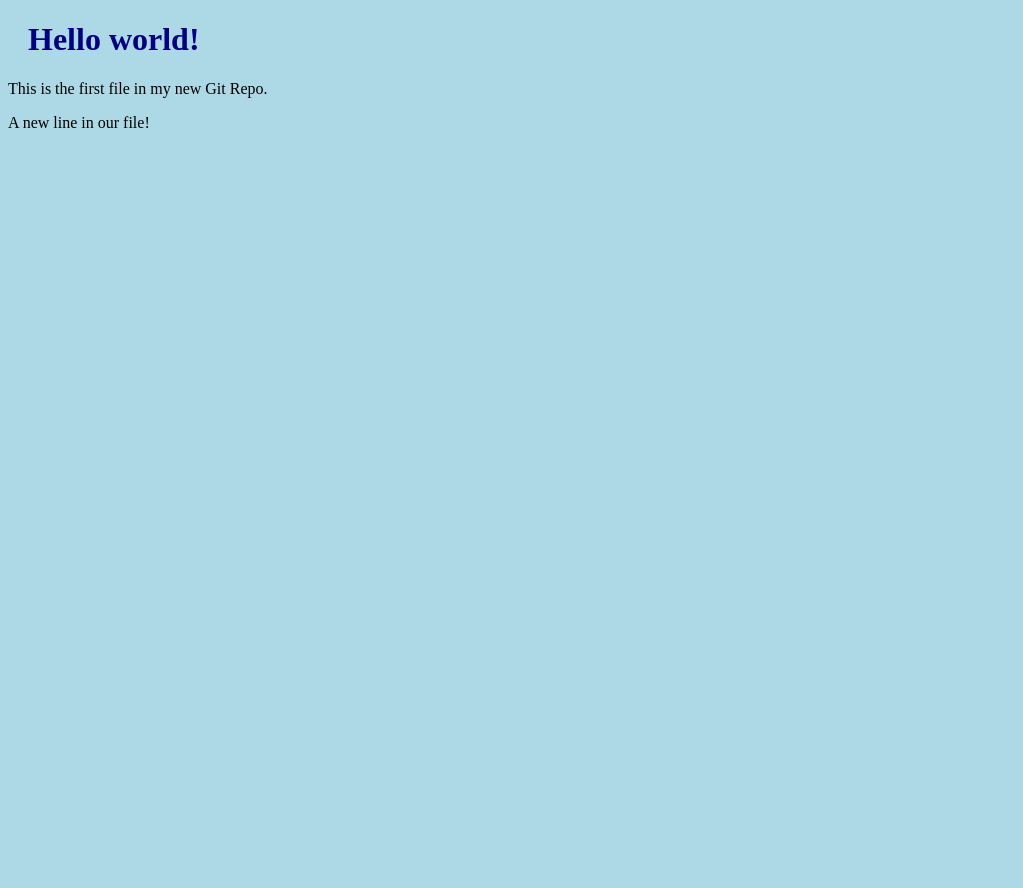
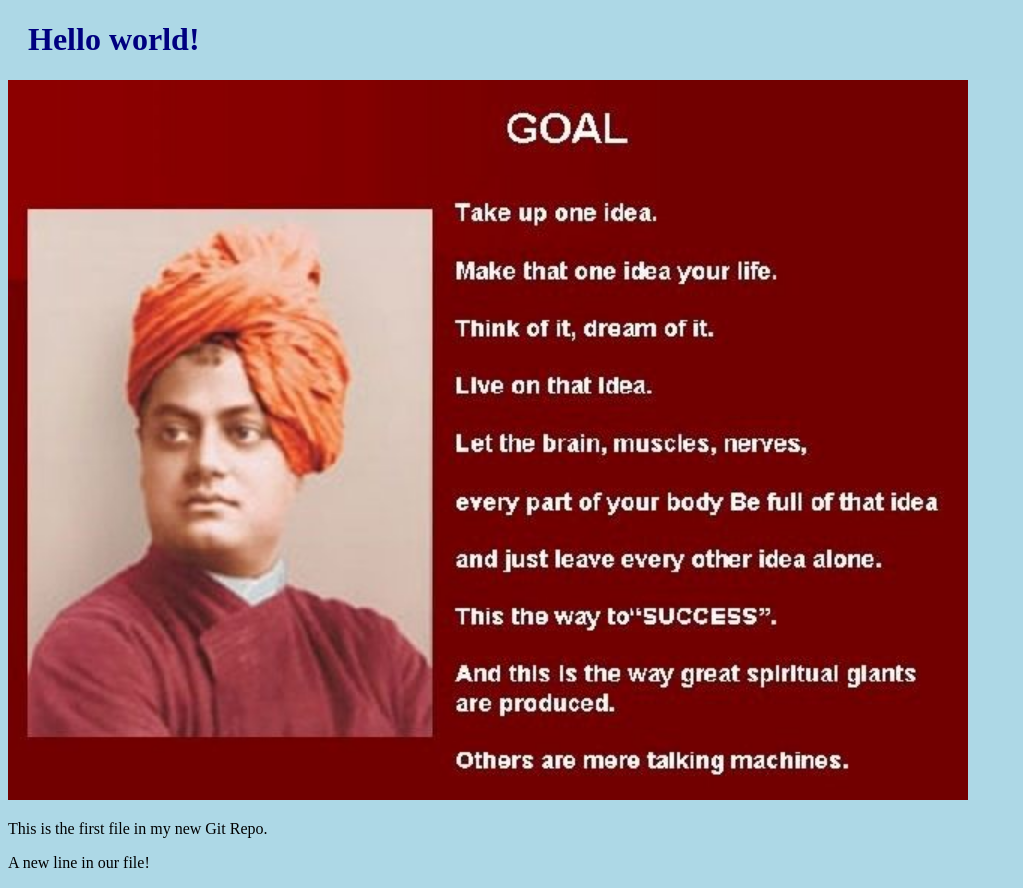
Before and after one commit to dhronatuitions/gitdemo, a plain HTML site: page index.html in a window 1280 px wide. Shown: the whole page, without its empty margins (0-1023 px from the left). Before the commit the page ends 800 px from the top, so only its background shows below. Drawn offline with Linux system fonts and the light colour scheme.

Commit message:
image is added to index.html

```diff
--- a/index.html
+++ b/index.html
@@ -7,6 +7,8 @@
 <body>
 
 <h1>Hello world!</h1>
+<div><img src="quote.jpg" alt="Hello World from Space"
+style="width:100%;max-width:960px"></div>
 <p>This is the first file in my new Git Repo.</p>
 <p>A new line in our file!</p>
 
```
Also changed, not shown: quote.jpg (added).
